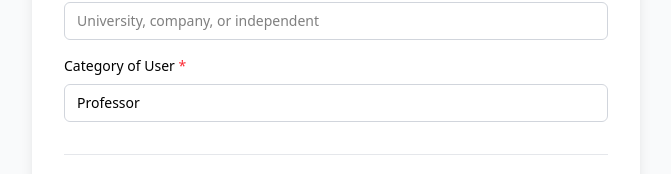
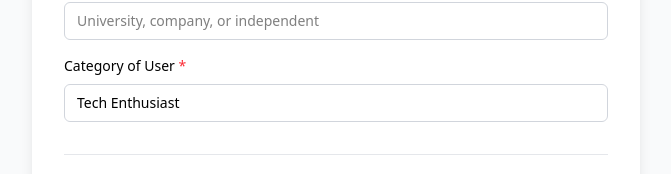
Before and after one commit to HIMANSHU6001/Embedded-Systems-Registeration, a Next.js app: page / in a window 1280 px wide. Shown: the part 724-898 px from the top of the page, without its empty margins (304-975 px from the left). Built offline with nearby package versions, Linux system fonts and the light colour scheme.

Commit message:
chore: fixed build

```diff
--- a/components/RegistrationForm.tsx
+++ b/components/RegistrationForm.tsx
@@ -9,12 +9,36 @@ import StepIndicator from "@/components/StepIndicator"; // Assuming you have a p
 
 const TOTAL_STEPS = 5;
 
+export type FormValues = {
+  fullName: string;
+  email: string;
+  countryCode: string;
+  phoneNumber: string;
+  affiliation: string;
+  selectedAlgorithms: string[];
+  solutionCategory:
+    | "withOsWithoutHardware"
+    | "withHardwareWithoutOs"
+    | "withBothOsAndHardware"
+    | "customizable";
+  userCategory: "professor" | "industrialist" | "enthusiast" | "other";
+  osPreference?: "executable" | "autoBooted";
+};
+
 const RegistrationForm = () => {
   const [currentStep, setCurrentStep] = useState(1);
   const [showOsPreferences, setShowOsPreferences] = useState(false);
-  const form = useForm({
+  const form = useForm<FormValues>({
     defaultValues: {
+      fullName: "",
+      email: "",
+      countryCode: "",
+      phoneNumber: "",
+      affiliation: "",
+      selectedAlgorithms: [],
       solutionCategory: "withOsWithoutHardware",
+      userCategory: "enthusiast",
+      osPreference: undefined,
     },
   });
 
```
